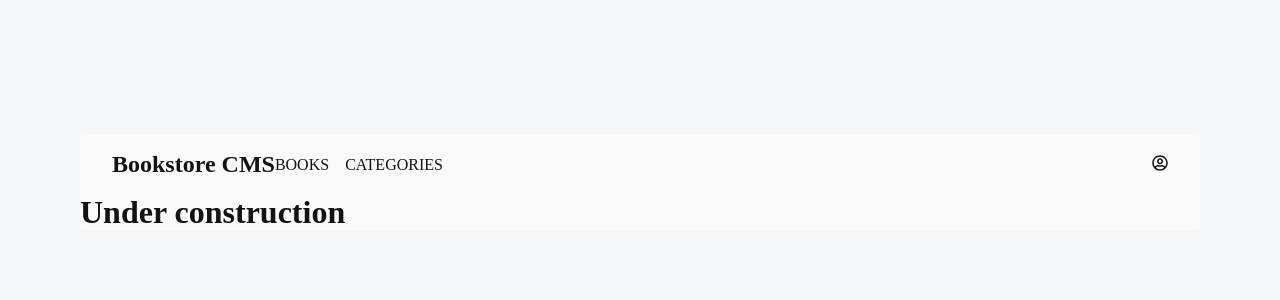
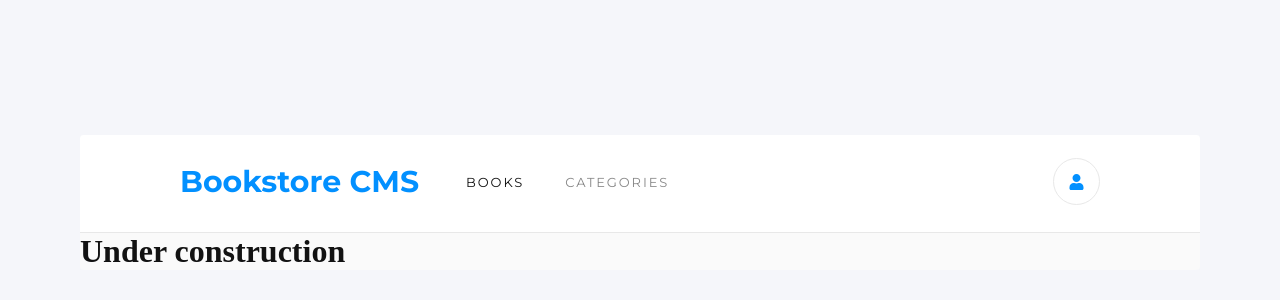
Before and after one commit to M0rrighan/bookstore-react-redux, a React (Create React App) app: page /Categories in a window 1280 px wide. Shown: the part 14-314 px from the top of the page. Built offline with nearby package versions, Linux system fonts and the light colour scheme; the HTML template or start-up script is replaced by a standard one.

Commit message:
Style: Header

```diff
--- a/src/components/Header.js
+++ b/src/components/Header.js
@@ -1,5 +1,5 @@
 import { NavLink } from 'react-router-dom';
-import { FaRegUserCircle } from 'react-icons/fa';
+import { FaUser } from 'react-icons/fa';
 import './header.css';
 
 const Header = () => {
@@ -8,11 +8,13 @@ const Header = () => {
       id: 1,
       path: '/',
       text: 'Books',
+      build: true,
     },
     {
       id: 2,
       path: '/Categories',
       text: 'Categories',
+      build: false,
     },
   ];
 
@@ -22,14 +24,25 @@ const Header = () => {
         <h2>Bookstore CMS</h2>
         <nav>
           {links.map((link) => (
-            <NavLink key={link.id} to={link.path} className="upper">
+            <NavLink
+              key={link.id}
+              to={link.path}
+              className="upper"
+              style={{
+                opacity: link.build ? '1' : '0.5',
+              }}
+            >
               {link.text}
             </NavLink>
           ))}
         </nav>
       </div>
-      <div>
-        <FaRegUserCircle />
+      <div className="user-icon-container">
+        <FaUser style={{
+          color: '#0290ff',
+          width: '1.063rem',
+        }}
+        />
       </div>
     </header>
   );
--- a/src/components/header.css
+++ b/src/components/header.css
@@ -6,15 +6,40 @@ header {
   display: flex;
   justify-content: space-between;
   align-items: center;
-  padding: 1rem 2rem;
+  padding: 1.438rem 6.25rem 1.688rem 6.25rem;
+  font-family: 'Montserrat', sans-serif;
+  background-color: #fff;
+  border-bottom: 1px solid #e8e8e8;
+  border-top-right-radius: 4px;
+  border-top-left-radius: 4px;
 }
 
 .navbar {
   display: flex;
   align-items: center;
+  gap: 2.938rem;
+}
+
+.navbar h2 {
+  font-size: 1.875rem;
+  font-weight: bold;
+  color: #0290ff;
 }
 
 nav {
   display: flex;
-  gap: 1rem;
+  gap: 2.563rem;
+  font-size: 0.813rem;
+  letter-spacing: 1.9px;
+  color: #121212;
 }
+
+.user-icon-container {
+  display: flex;
+  align-items: center;
+  justify-content: center;
+  width: 2.813rem;
+  height: 2.813rem;
+  border: 1px solid #e8e8e8;
+  border-radius: 50%;
+}
```
